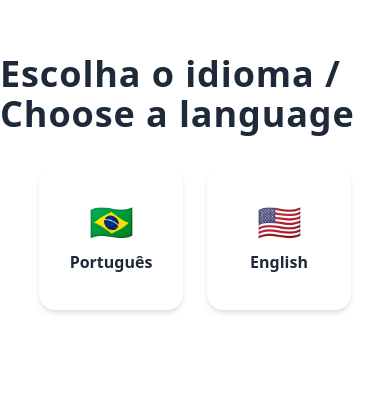
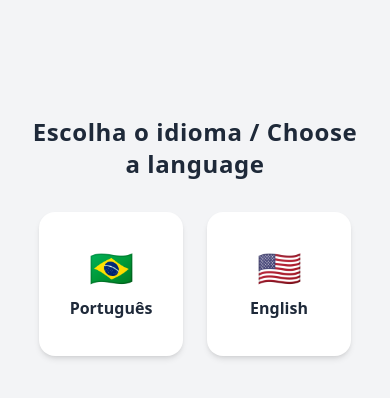
Before and after one commit to dulipe/secretWord, a React (Vite) app: page / in a window 390 px wide. Shown: the part 186-584 px from the top of the page. Built offline with nearby package versions, Linux system fonts and the light colour scheme.

Commit message:
fix: improve LanguageSelector layout on mobile

```diff
--- a/src/components/languageSelector/LanguageSelector.tsx
+++ b/src/components/languageSelector/LanguageSelector.tsx
@@ -6,9 +6,10 @@ type LanguageSelectorProps = {
 
 const LanguageSelector = ({ onSelect }: LanguageSelectorProps) => {
   return (
-    <div className="flex flex-col items-center justify-center mt-60 gap-8">
-
-      <h1 className="text-4xl font-bold text-gray-800 tracking-wide">Escolha o idioma / Choose a language</h1>
+    <div className="flex flex-col items-center justify-center min-h-screen px-6 gap-8 bg-gray-100">
+      <h1 className="text-2xl sm:text-4xl font-bold text-gray-800 tracking-wide text-center">
+        Escolha o idioma / Choose a language
+      </h1>
 
       <div className="flex gap-6">
         <button
```
